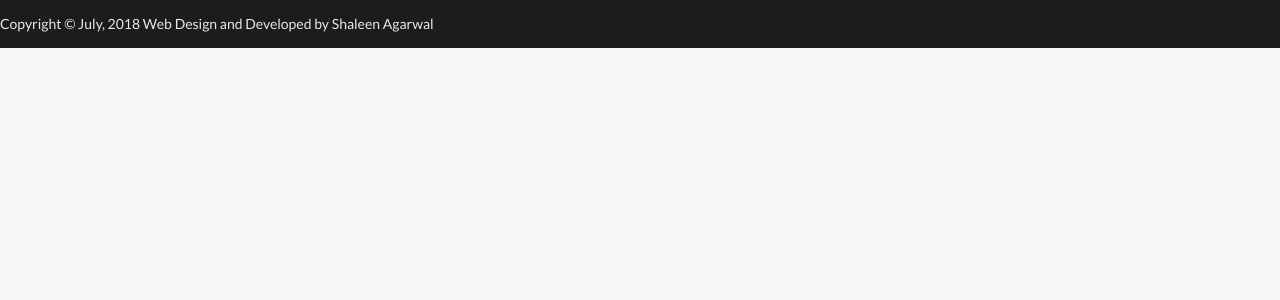
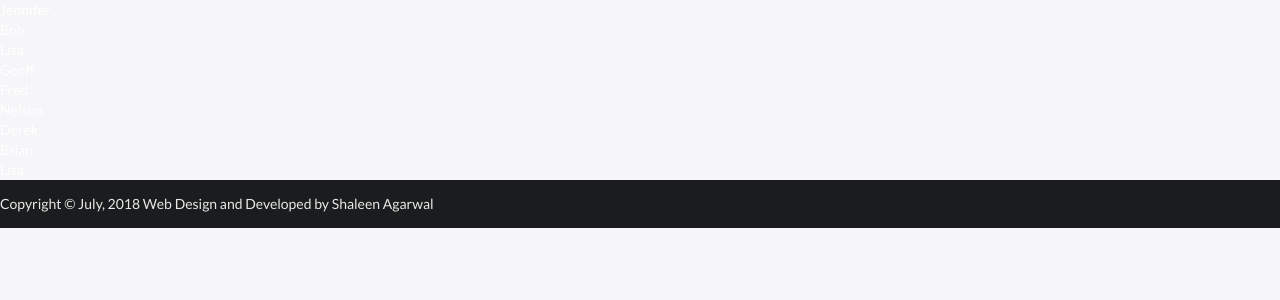
Before and after one commit to shaleen76/Secret-Santa, a React app: page / in a window 1280 px wide. Shown: the top 300 px of the page. Built offline with nearby package versions, Linux system fonts and the light colour scheme.

Commit message:
Added shuffle and pair algorithm

```diff
--- a/package.json
+++ b/package.json
@@ -33,8 +33,10 @@
   "devDependencies": {
     "babel-core": "^6.26.3",
     "babel-loader": "^7.1.5",
+    "babel-plugin-transform-class-properties": "^6.24.1",
     "babel-preset-env": "^1.7.0",
     "babel-preset-react": "^6.24.1",
+    "babel-standalone": "^6.26.0",
     "css-loader": "^1.0.0",
     "file-loader": "^1.1.11",
     "html-webpack-plugin": "^3.2.0",
--- a/src/components/App.js
+++ b/src/components/App.js
@@ -1,13 +1,15 @@
 import React, {Component} from 'react';
-import HeroPanel from './HeroPanel';
+import Header from './Header';
+import SecretSanta from  './SecretSanta';
 import Footer from './Footer';
 require('../../style.less');
 
-class Santa extends Component   {
+class Santa extends Component  {
     render()    {
         return (
             <div className = "container">
-                <HeroPanel />
+                <Header />
+                <SecretSanta />
                 <Footer />
             </div>
         )
--- a/src/components/Footer.js
+++ b/src/components/Footer.js
@@ -1,5 +1,4 @@
 import React, {Component} from 'react';
-import HeroPanel from './HeroPanel';
 require('../../style.less');
 
 class Footer extends Component{
--- a/src/components/HeroPanel.js
+++ b/src/components/Header.js
@@ -2,7 +2,7 @@ import React, {Component} from 'react';
 import ReactDOM from 'react-dom';
 require('../../style.less');
 
-class HeroPanel extends Component   {
+class Header extends Component   {
     render()    {
         return(
             <section className = 'hero'></section>
@@ -10,4 +10,4 @@ class HeroPanel extends Component   {
     }
 }
 
-export default HeroPanel;
+export default Header;
--- /dev/null
+++ b/src/components/Loader.js
@@ -0,0 +1,13 @@
+import React, {Component} from 'react';
+
+class Loader extends Component  {
+    render()    {
+        return(
+            <div className = "ui active inverted dimmer">
+              <div className = "ui large text loader">Loading Secret Santa Data...</div>
+            </div>
+        );
+    }
+}
+
+export default Loader;
--- /dev/null
+++ b/src/components/SecretSanta.js
@@ -0,0 +1,36 @@
+import React, {Component} from 'react';
+import User from './User';
+import users from '../data/users.json';
+import pair from '../pair';
+import Loader from './Loader';
+require('../../style.less');
+
+class SecretSanta extends Component {
+
+   state = {
+        users,
+   };
+
+    render()    {
+        if(!this.state.users) {
+            return <Loader />;
+        }
+        let userData = this.state.users.users;
+        let pairs = pair(Object.keys(this.state.users.users));
+        let santaCards = pairs.map((data, index) =>   {
+            let sender = userData[data[0]];
+            let receiver = userData[data[1]];
+            return <User key = {index}
+                        sender = {sender}
+                        receiver = {receiver}
+                    />
+        });
+        return(
+            <div className = "container">
+                {santaCards}
+            </div>
+        )
+    }
+}
+
+export default SecretSanta;
--- /dev/null
+++ b/src/components/User.js
@@ -0,0 +1,14 @@
+import React, {Component} from 'react';
+
+class User extends Component    {
+
+    render()    {
+        return (
+            <div>
+                {this.props.sender.name.first}
+            </div>
+        );
+    }
+}
+
+export default User;
--- a/src/index.html
+++ b/src/index.html
@@ -6,6 +6,7 @@
     <link rel="stylesheet" href="https://cdnjs.cloudflare.com/ajax/libs/semantic-ui/2.2.9/semantic.min.css"/>
     <script src="https://cdnjs.cloudflare.com/ajax/libs/jquery/3.1.1/jquery.min.js"></script>
     <script src="https://cdnjs.cloudflare.com/ajax/libs/semantic-ui/2.2.9/semantic.min.js"></script>
+    <script type="text/babel" src="../node_modules/babel-standalone/babel.min.js"></script>
   </head>
   <body>
     <div id = "app">
--- /dev/null
+++ b/src/pair.js
@@ -0,0 +1,15 @@
+export default function pair(keys)  {
+    for(let index = keys.length;  index;) {
+        let randomGenerator = Math.floor(Math.random() * index--);
+        let temp = keys[index];
+        keys[index] = keys[randomGenerator];
+        keys[randomGenerator] = temp;
+    }
+    let initialKey = keys.slice(0);
+    initialKey.push(initialKey.shift());
+    var newPair = [];
+    for(let i = 0; i < keys.length; i++) {
+        newPair.push([keys[i], initialKey[i]]);
+    }
+    return newPair;
+}
--- a/style.less
+++ b/style.less
@@ -36,10 +36,6 @@ body {
             background-position: -322px -17px;
             height: 350px;
             background-size: 1064px;
-
-            .hero-panel {
-                width: 90%;
-            }
         }
     }
 }
```
Also changed, not shown: src/client/client.js (added, +33 -0 lines), .babelrc, 4 other files (tests, documents, lock files or other folders).
